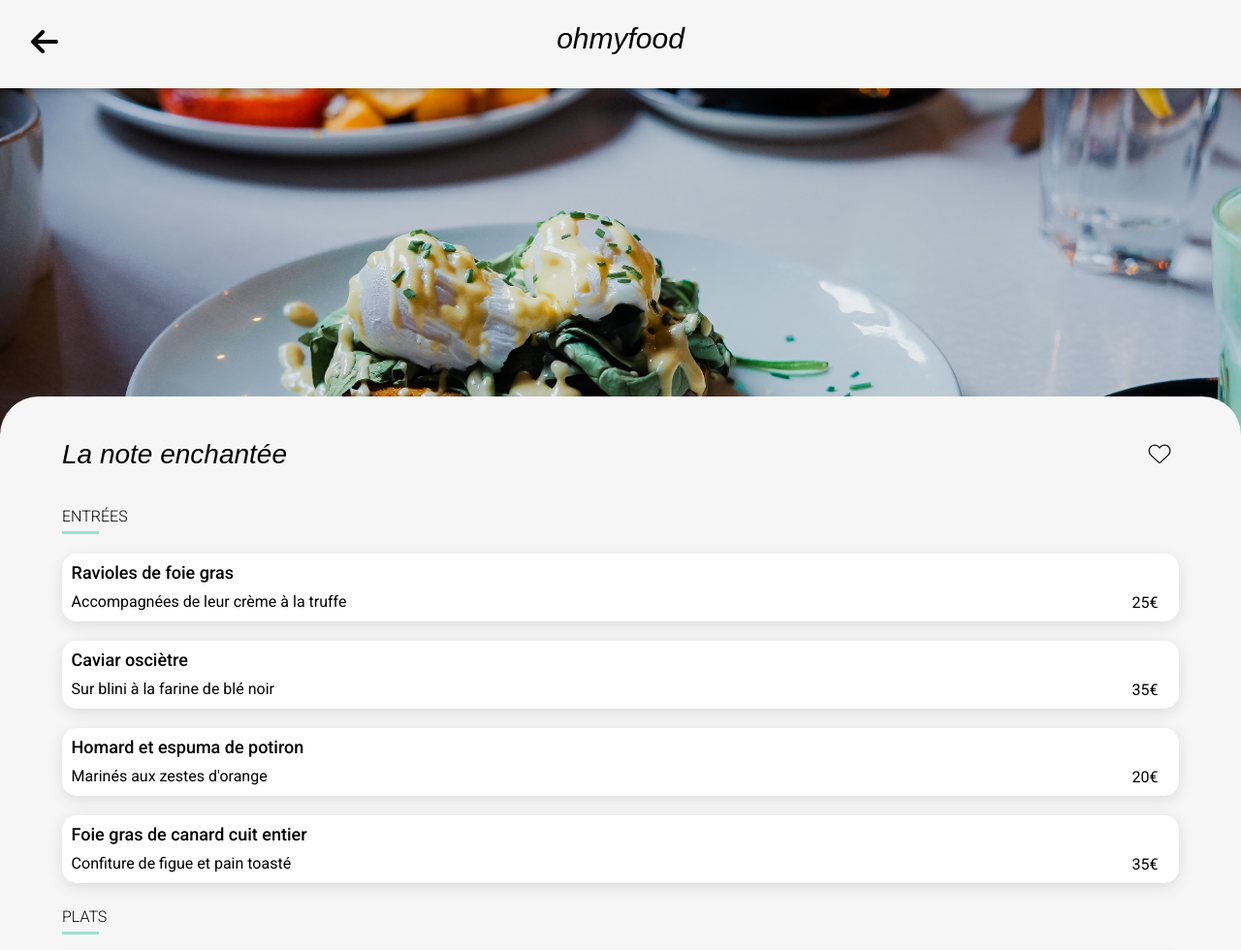
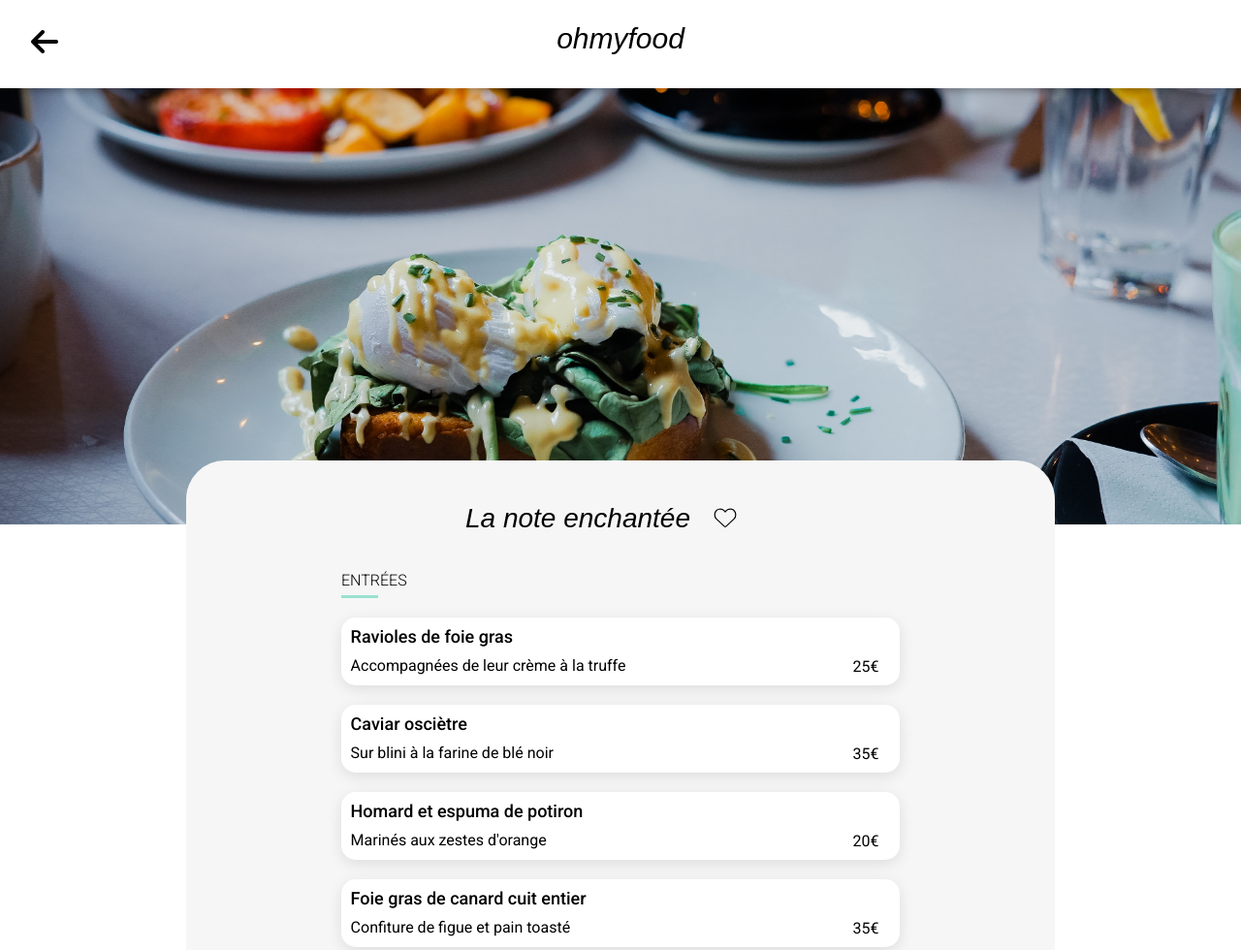
Before and after one commit to mhdgri/ohmyfood, a website: page la-note-enchantee.html in a window 1280 px wide. Shown: the top 980 px of the page at 97% size. Drawn offline with Linux system fonts and the light colour scheme; a web font is replaced by a local one.

Commit message:
Ajustement des espaces des pages menu desktop

```diff
--- a/sass/base/_base.scss
+++ b/sass/base/_base.scss
@@ -8,20 +8,8 @@
 body {
     margin: 0 auto;
     padding: 0;
-    background-color: #f6f6f6;
+    background-color: inherit;
     @media screen {max-width: 1400px};
-    & > img {
-        @include img;
-        height:400px;
-        object-fit: cover;
-    }
-    & > .main-around {
-        border-radius: 40px 40px 0 0;
-        position: relative;
-        top: -86px;
-        background-color: #f6f6f6;
-        margin-bottom: 0;
-    }
 }
 
 a {
--- a/sass/layout/_footer.scss
+++ b/sass/layout/_footer.scss
@@ -3,6 +3,10 @@
     background-color: $color-secondary;
     color: $color-white;
     padding: 1.5rem 0 3rem 1.5rem;
+    margin-top: -86px;
+    @include desktop{
+        margin-top: -70px;
+    }
     &__content {
         @include tablet {
             display:flex;
--- a/sass/pages/_home.scss
+++ b/sass/pages/_home.scss
@@ -35,11 +35,13 @@
 
 
 }
+.back {
+    background:#f7f7f7 ;
+}
 
 .restaurants {
-    background-color: $color-primary;
     width: 90%;
-    padding: 2rem 0 6rem 0;
+    padding: 2rem 0 10rem 0;
     margin: 0 auto;
     width: 85%;
     &__cards {
@@ -134,14 +136,3 @@
         margin-top: 5px;
     }
 }
-
-.restaurant {
-    padding: 20px 0 0 5%;
-    border-radius: 40px 40px 0px 0px;
-    position: relative;
-    @include flex-row;
-    justify-content: space-between;
-    & .content {
-        margin-right: 3.5rem;
-    }
-}
--- a/sass/pages/_menu.scss
+++ b/sass/pages/_menu.scss
@@ -1,3 +1,42 @@
+
+body {
+    & img {
+        @include img;
+        height:450px;
+        object-fit: cover;
+    }
+    & .main-around {
+        border-radius: 40px 40px 0 0;
+        position: relative;
+        top: -86px;
+        background-color: #f6f6f6;
+        padding-bottom: 70px;
+        @media  screen and (min-width: 1023px) {
+            position: relative;
+            top: -70px;
+            margin: 0 15%;
+            padding-left:10%;
+            padding-right: 10%;
+        }
+    }
+}
+
+
+.restaurant {
+    padding: 20px 0 0 5%;
+    border-radius: 40px 40px 0px 0px;
+    position: relative;
+    @include flex-row;
+    justify-content: space-between;
+    @include  desktop {
+        @include flex-center;
+        column-gap: 1.5rem;
+    }
+    & .content {
+        margin-right: 3.5rem;
+    }
+}
+
 .menu {
     display: flex;
     flex-direction: column;
```
Also changed, not shown: index.html (+3 -1 lines), la-palette-du-gout.html (line endings or trailing spaces), sass/styles.css, 1 other file.
